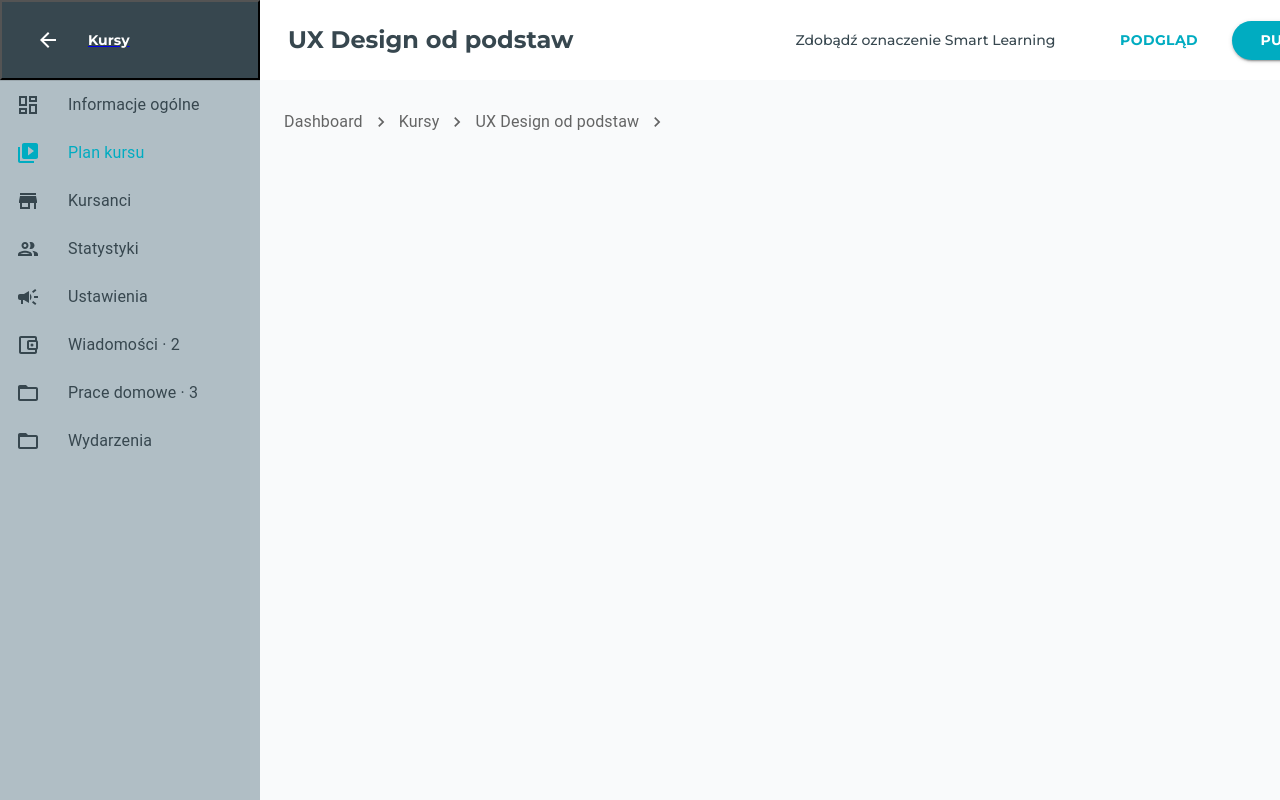
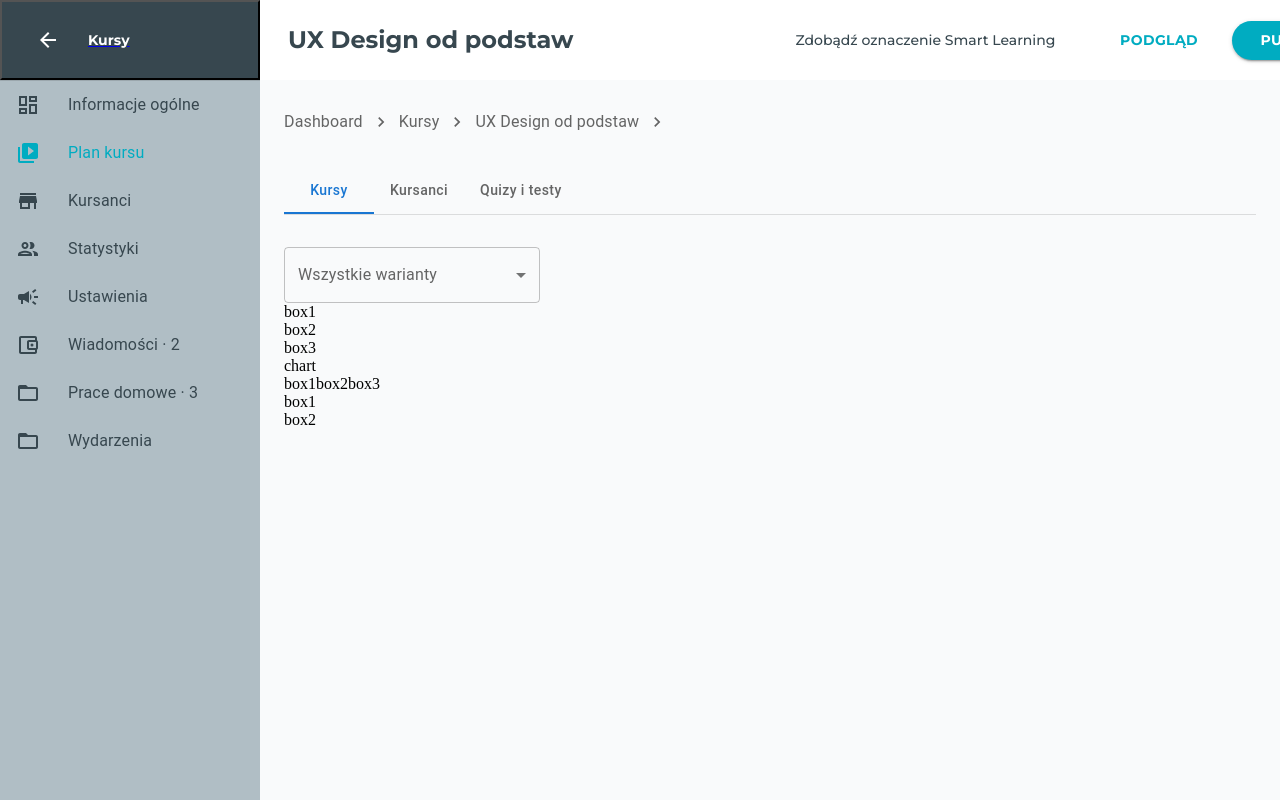
Before and after one commit to MishanyaZh/courses, a React (Create React App) app: page /courseplan in a window 1280 px wide. Shown: the top 800 px of the page. Built offline with nearby package versions, Linux system fonts and the light colour scheme.

Commit message:
add footer, statistic form, statisticlist

```diff
--- a/src/components/CoursePlan/Main/Main.jsx
+++ b/src/components/CoursePlan/Main/Main.jsx
@@ -1,9 +1,10 @@
 import React from 'react';
 
 import BreadcrumbsComponent from '../../NewCourse/Breadcrumbs/BreadcrumbsComponent';
+import StatisticsCourse from '../StatisticsCourse/StatisticsCourse';
 
+import { Container } from '@mui/material';
 import { statisticsBread } from '../../../assets/breadcrumbsData';
-import { Container } from '@mui/material';
 
 const Main = () => {
   return (
@@ -20,7 +21,7 @@ const Main = () => {
           breadData={statisticsBread}
           title={'Statystyki'}
         />
-        {/* <StatisticsCourse /> */}
+        <StatisticsCourse />
       </Container>
     </>
   );
--- /dev/null
+++ b/src/components/CoursePlan/StatisticForm/StatisticForm.jsx
@@ -0,0 +1,37 @@
+import React from 'react';
+import Box from '@mui/material/Box';
+import InputLabel from '@mui/material/InputLabel';
+import MenuItem from '@mui/material/MenuItem';
+import FormControl from '@mui/material/FormControl';
+import Select from '@mui/material/Select';
+
+const StatisticForm = () => {
+  const [category, setCategory] = React.useState('');
+
+  const handleChange = event => {
+    setCategory(event.target.value);
+  };
+
+  return (
+    <Box sx={{ width: 256 }}>
+      <FormControl style={{ marginTop: '8px', width: '256px' }}>
+        <InputLabel id="demo-simple-select-label">
+          Wszystkie warianty
+        </InputLabel>
+        <Select
+          labelId="demo-simple-select-label"
+          id="demo-simple-select"
+          value={category}
+          label="Kategoria kursu"
+          onChange={handleChange}
+        >
+          <MenuItem value={10}>Ten</MenuItem>
+          <MenuItem value={20}>Twenty</MenuItem>
+          <MenuItem value={30}>Thirty</MenuItem>
+        </Select>
+      </FormControl>
+    </Box>
+  );
+};
+
+export default StatisticForm;
--- a/src/components/CoursePlan/StatisticsCourse/StatisticsCourse.jsx
+++ b/src/components/CoursePlan/StatisticsCourse/StatisticsCourse.jsx
@@ -3,6 +3,9 @@ import Box from '@mui/material/Box';
 import { TabList } from '@mui/lab';
 import TabContext from '@mui/lab/TabContext';
 import TabPanel from '@mui/lab/TabPanel';
+
+import StatisticsCourseList from '../StatisticsCourseList/StatisticsCourseList';
+
 import { TabStyled } from '../../Courses/YourCourses/YourCourses.styled';
 
 const StatisticsCourse = () => {
@@ -21,13 +24,13 @@ const StatisticsCourse = () => {
             aria-label="lab API tabs example"
             style={{}}
           >
-            <TabStyled label="Aktynwne · 12" value="1" />
-            <TabStyled label="Nieaktywne · 7" value="2" />
-            <TabStyled label="Wersje robocze · 4" value="3" />
+            <TabStyled label="Kursy" value="1" />
+            <TabStyled label="Kursanci" value="2" />
+            <TabStyled label="Quizy i testy" value="3" />
           </TabList>
         </Box>
         <TabPanel value="1" style={{ padding: '24px 0px 0px 0px' }}>
-          <p>ups empty...</p>
+          <StatisticsCourseList />
         </TabPanel>
         <TabPanel value="2">
           <p>ups empty...</p>
--- /dev/null
+++ b/src/components/CoursePlan/StatisticsCourseList/StatisticsCourseList.jsx
@@ -0,0 +1,29 @@
+import React from 'react';
+import StatisticForm from '../StatisticForm/StatisticForm';
+
+const StatisticsCourseList = () => {
+  return (
+    <div>
+      <StatisticForm />
+      <div>
+        <div>box1</div>
+        <div>box2</div>
+        <div>box3</div>
+      </div>
+      <div>
+        <div>chart</div>
+        <div>
+          <dvi>box1</dvi>
+          <dvi>box2</dvi>
+          <dvi>box3</dvi>
+        </div>
+      </div>
+      <div>
+        <div>box1</div>
+        <div>box2</div>
+      </div>
+    </div>
+  );
+};
+
+export default StatisticsCourseList;
--- a/src/views/CoursePlan/CoursePlan.jsx
+++ b/src/views/CoursePlan/CoursePlan.jsx
@@ -3,7 +3,9 @@ import React from 'react';
 import MenuCoursesPlan from '../../components/CoursePlan/MenuCoursesPlan/MenuCoursesPlan';
 import Header from '../../components/CoursePlan/Header/Header';
 import Main from '../../components/CoursePlan/Main/Main';
+import { Footer, FooterContent } from '../NewCourse/NewCourse.styled';
 import { MainBox } from './CoursePlan.styled';
+import { Divider } from '@mui/material';
 
 const CoursePlan = () => {
   return (
@@ -13,6 +15,13 @@ const CoursePlan = () => {
         <MenuCoursesPlan />
         <Main />
       </MainBox>
+      <Footer>
+        <Divider style={{ marginLeft: '24px' }} />
+        <FooterContent>
+          <div>© Learning Space</div>
+          <div>Regulamin · Polityka prywatności · Polityka plików cookies</div>
+        </FooterContent>
+      </Footer>
     </>
   );
 };
```
Also changed, not shown: src/components/Footer/Footer.jsx (added), 1 other file (tests, documents, lock files or other folders).
